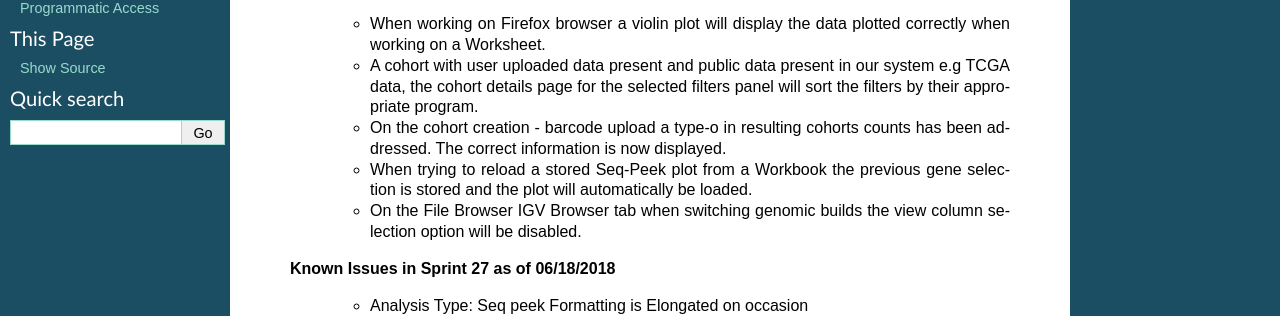
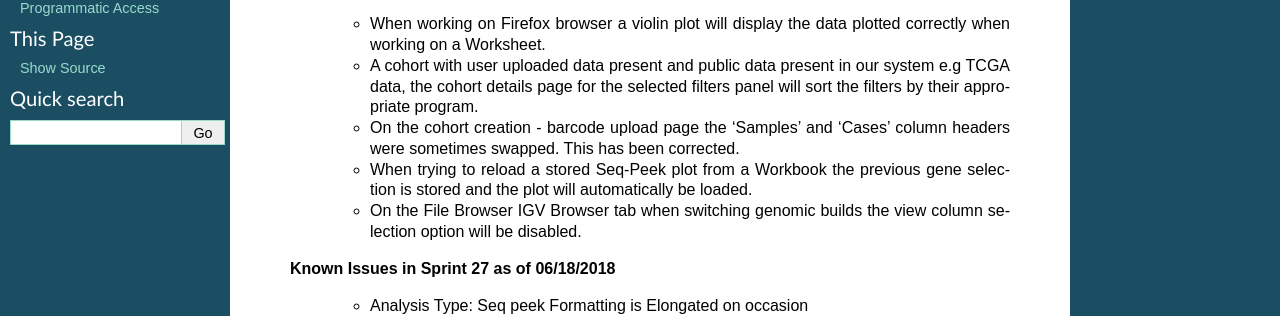
Before and after one commit to isb-cgc/readthedocs, a Sphinx documentation site: the page built from docs/source/sections/webapp/releases.rst, in a window 1280 px wide and 900 px high, scrolled down 636 px. Shown: the part 141-457 px from the top of the window. Built offline with Sphinx 7.4.7, drawn with Linux system fonts in a browser that asks for light colours; pages that are not in the unit, such as notebooks, are missing from menus.

Commit message:
updarted bug fix text

```diff
--- a/docs/source/sections/webapp/releases.rst
+++ b/docs/source/sections/webapp/releases.rst
@@ -25,7 +25,7 @@ Web-App Release Notes
 
    - When working on Firefox browser a violin plot will display the data plotted correctly when working on a Worksheet.
    - A cohort with user uploaded data present and public data present in our system e.g TCGA data, the cohort details page for the selected filters panel will sort the filters by their appropriate program.
-   - On the cohort creation - barcode upload a type-o in resulting cohorts counts has been addressed. The correct information is now displayed.
+   - On the cohort creation - barcode upload page the 'Samples' and 'Cases' column headers were sometimes swapped. This has been corrected.
    - When trying to reload a stored Seq-Peek plot from a Workbook the previous gene selection is stored and the plot will automatically be loaded.
    - On the File Browser IGV Browser tab when switching genomic builds the view column selection option will be disabled.
 
```
